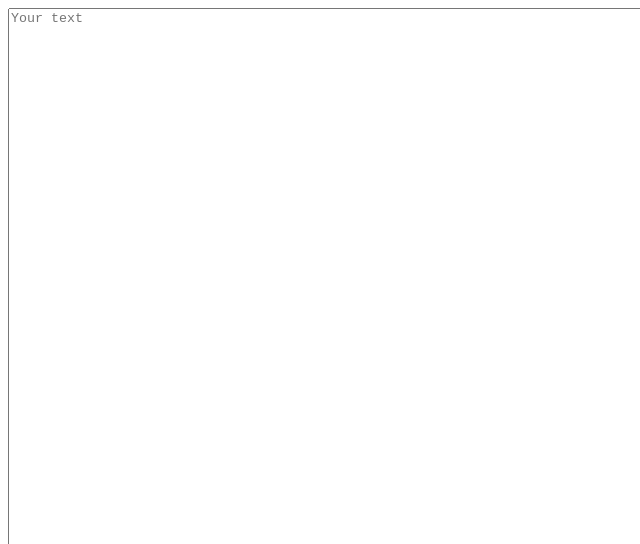
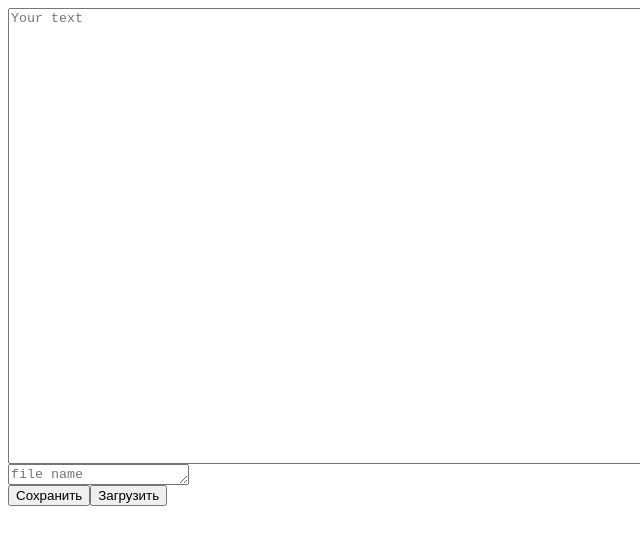
Before and after one commit to shaman2016scratch/shaman2016scratch.github.io, a plain HTML site: page notepad.html in a window 1280 px wide. Shown: the top 544 px of the page, without its empty margins (0-640 px from the left). Drawn offline with Linux system fonts and the light colour scheme.

Commit message:
Update notepad.html

```diff
--- a/notepad.html
+++ b/notepad.html
@@ -11,7 +11,7 @@
 <meta name="keywords" content="блокнот, notepad, сохраняемый блокнот, текст, текстовый редактор, text editor, editor text, text, txt, editor, редактор">
 </head>
 <body>
-<textarea id="txt" placeholder="Your text" rows="300" cols="300"></textarea>
+<textarea id="txt" placeholder="Your text" rows="30" cols="300"></textarea>
 <textarea id="name" placeholder="file name" rows="1" cols="20" input="text.txt"></textarea><br><button onclick="txt.save()">Сохранить</button><button onclick="txt.load()">Загрузить</button>
 <script src="notepad.js"></script>
 </body>
```
